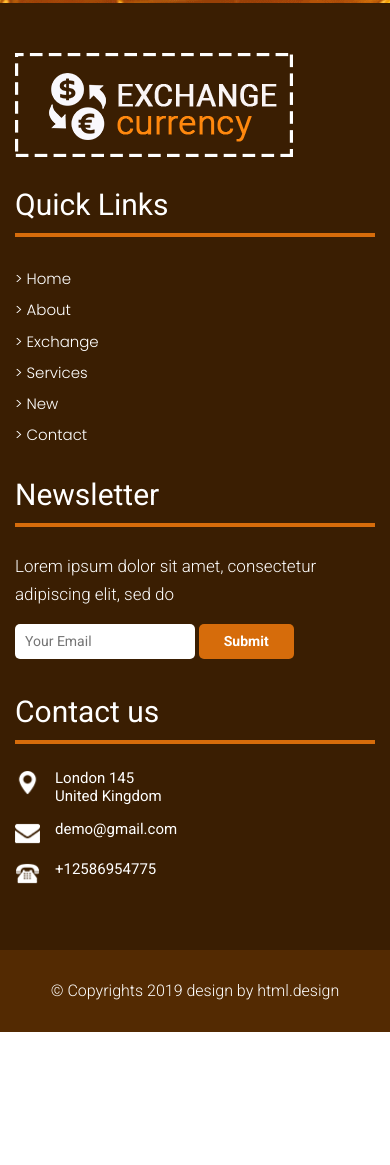
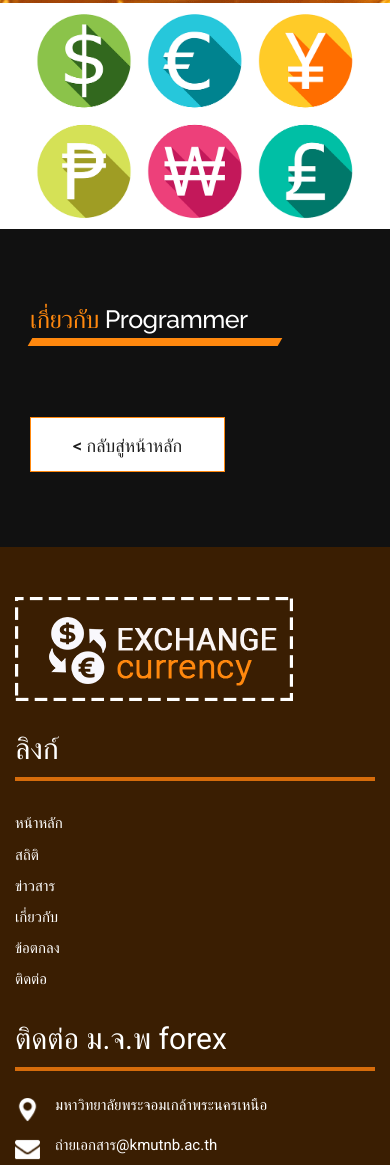
Before and after one commit to warat09/AutoBotTrade, a plain HTML site: page ProjectAutoBotTrader/home.html in a window 390 px wide. Shown: the part 7263-8428 px from the top of the page. Before the commit the page ends 8295 px from the top, so only its background shows below. Drawn offline with Linux system fonts and the light colour scheme.

Commit message:
Update home.html

```diff
--- a/ProjectAutoBotTrader/home.html
+++ b/ProjectAutoBotTrader/home.html
@@ -81,12 +81,12 @@
                 </button>
                 <div class="collapse navbar-collapse justify-content-end" id="navbar-wd">
                     <ul class="navbar-nav">
-                        <li><a class="nav-link active" href="index.html">Home</a></li>
-                        <li><a class="nav-link" href="about.html">About</a></li>
-                        <li><a class="nav-link" href="exchange.html">Exchange</a></li>
-                        <li><a class="nav-link" href="services.html">Services</a></li>
-                        <li><a class="nav-link" href="new.html">News</a></li>
-                        <li><a class="nav-link" href="contact.html">Contact</a></li>
+                        <li><a class="nav-link active" href="index.html">หน้าหลัก</a></li>
+                        <li><a class="nav-link" href="static.html">สถิติ</a></li>
+                        <li><a class="nav-link" href="new.html">ข่าวสาร</a></li>
+                        <li><a class="nav-link" href="about.html">เกี่ยวกับ</a></li>
+                        <li><a class="nav-link" href="conditions.html">ข้อตกลง</a></li>
+                        <li><a class="nav-link" href="contact.html">ติดต่อ</a></li>
                     </ul>
                 </div>
                      </div>
@@ -366,6 +366,32 @@
     <!-- end contact_form -->
     <!-- end section -->
     <!-- Start Footer -->
+    <div class="section white_fonts" style="background: #111;">
+        <div class="container">
+            <div class="row">
+                <div class="col-md-6" style="background: #fff;">
+                    <div class="full text_align_right_img">
+                        <img src="images/img2.png" alt="#" />
+                    </div>
+                </div>
+                <div class="col-md-6 layout_padding">
+                    <div class="full paddding_left_15">
+                        <div class="heading_main text_align_left">
+                           <h2><span class="theme_color">เกี่ยวกับ</span> Programmer</h2>
+                        </div>
+                    </div>
+                    <div class="full paddding_left_15">
+                        <p></p>
+                    </div>
+                    <div class="full paddding_left_15">
+                        <a class="main_bt" href="index.html">< กลับสู่หน้าหลัก </a>
+                    </div>
+                </div>
+            </div>
+        </div>
+    </div>
+    <!-- end section -->
+    <!-- Start Footer -->
     <footer class="footer-box">
         <div class="container">
             <div class="row">
@@ -378,41 +404,39 @@
                         </div>
                         <div class="col-sm-6 col-md-6 col-lg-3">
                             <div class="full">
-                                <h3>Quick Links</h3>
+                                <h3>ลิงก์</h3>
                             </div>
                             <div class="full">
                                 <ul class="menu_footer">
-                                    <li><a href="home.html">> Home</a></li>
-                                    <li><a href="about.html">> About</a></li>
-                                    <li><a href="exchange.html">> Exchange</a></li>
-                                    <li><a href="services.html">> Services</a></li>
-                                    <li><a href="new.html">> New</a></li>
-                                    <li><a href="contact.html">> Contact</a></li>
+                                    <li><a href="index.html">หน้าหลัก</a></li>
+                                    <li><a href="static.html">สถิติ</a></li>
+                                    <li><a href="new.html">ข่าวสาร</a></li>
+                                    <li><a href="about.html">เกี่ยวกับ</a></li>
+                                    <li><a href="conditions.html">ข้อตกลง</a></li>
+                                    <li><a href="contact.html">ติดต่อ</a></li>
                                 </ul>
                             </div>
                         </div>
+
                         <div class="col-sm-6 col-md-6 col-lg-3">
                             <div class="full">
                                 <div class="footer_blog full white_fonts">
-                             <h3>Newsletter</h3>
-                             <p>Lorem ipsum dolor sit amet, consectetur adipiscing elit, sed do</p>
-                             <div class="newsletter_form">
-                                <form action="index.html">
-                                   <input type="email" placeholder="Your Email" name="#" required="">
-                                   <button>Submit</button>
-                                </form>
-                             </div>
+                             <h3>ติดต่อ ม.จ.พ forex</h3>
+                             <ul class="full">
+                               <li><img src="images/i5.png"><span>มหาวิทยาลัยพระจอมเกล้าพระนครเหนือ</span></li>
+                               <li><img src="images/i6.png"><span>ถ่ายเอกสาร@kmutnb.ac.th</span></li>
+                               <li><img src="images/i7.png"><span>+1112</span></li>
+                             </ul>
                          </div>
                             </div>
                         </div>
                         <div class="col-sm-6 col-md-6 col-lg-3">
                             <div class="full">
                                 <div class="footer_blog full white_fonts">
-                             <h3>Contact us</h3>
+                             <h3>ติดต่อเราได้ที่</h3>
                              <ul class="full">
-                               <li><img src="images/i5.png"><span>London 145<br>United Kingdom</span></li>
-                               <li><img src="images/i6.png"><span>demo@gmail.com</span></li>
-                               <li><img src="images/i7.png"><span>+12586954775</span></li>
+                                <li><a href="https://www.facebook.com/y.title/"><img src="images/fb.png" alt="#" /></a><a href="https://www.instagram.com/tle_warat/?hl=th"><img src="images/inst.png" alt="#" /></a></li>
+
                              </ul>
                          </div>
                             </div>
```
